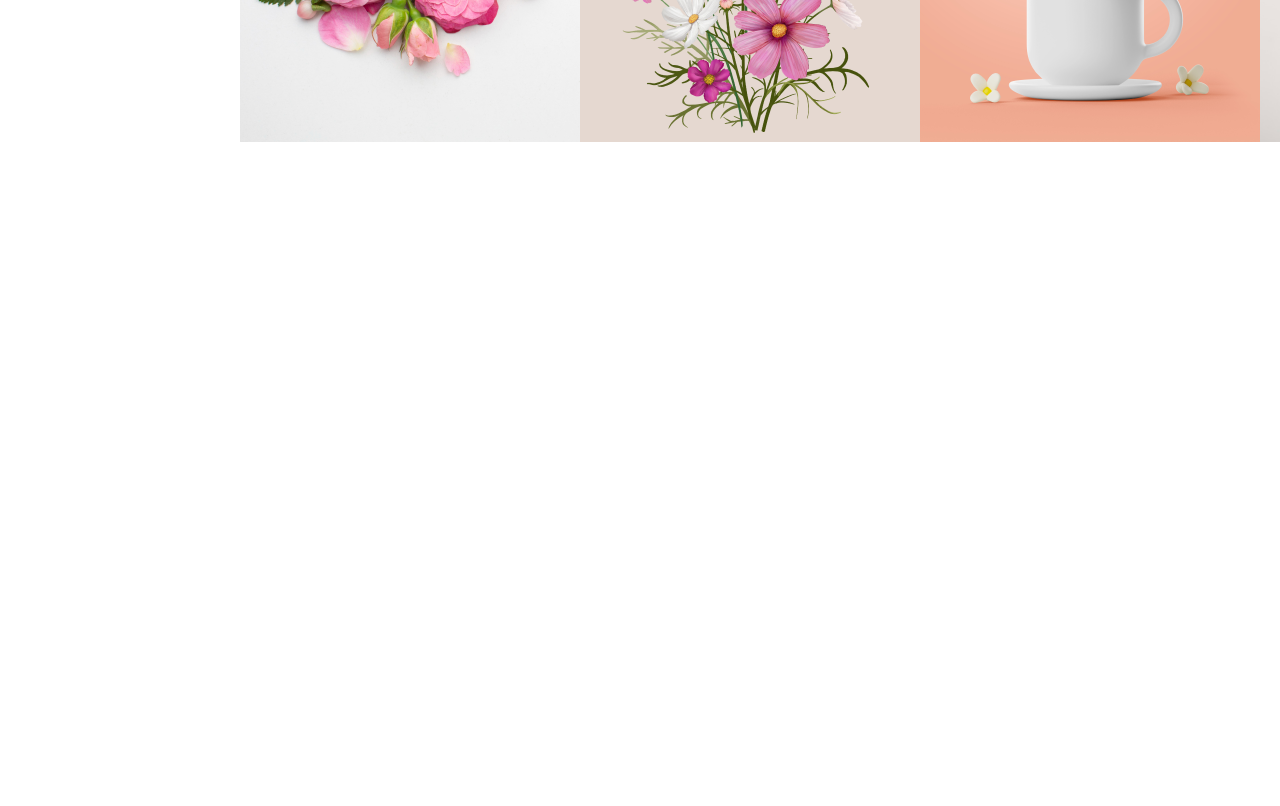
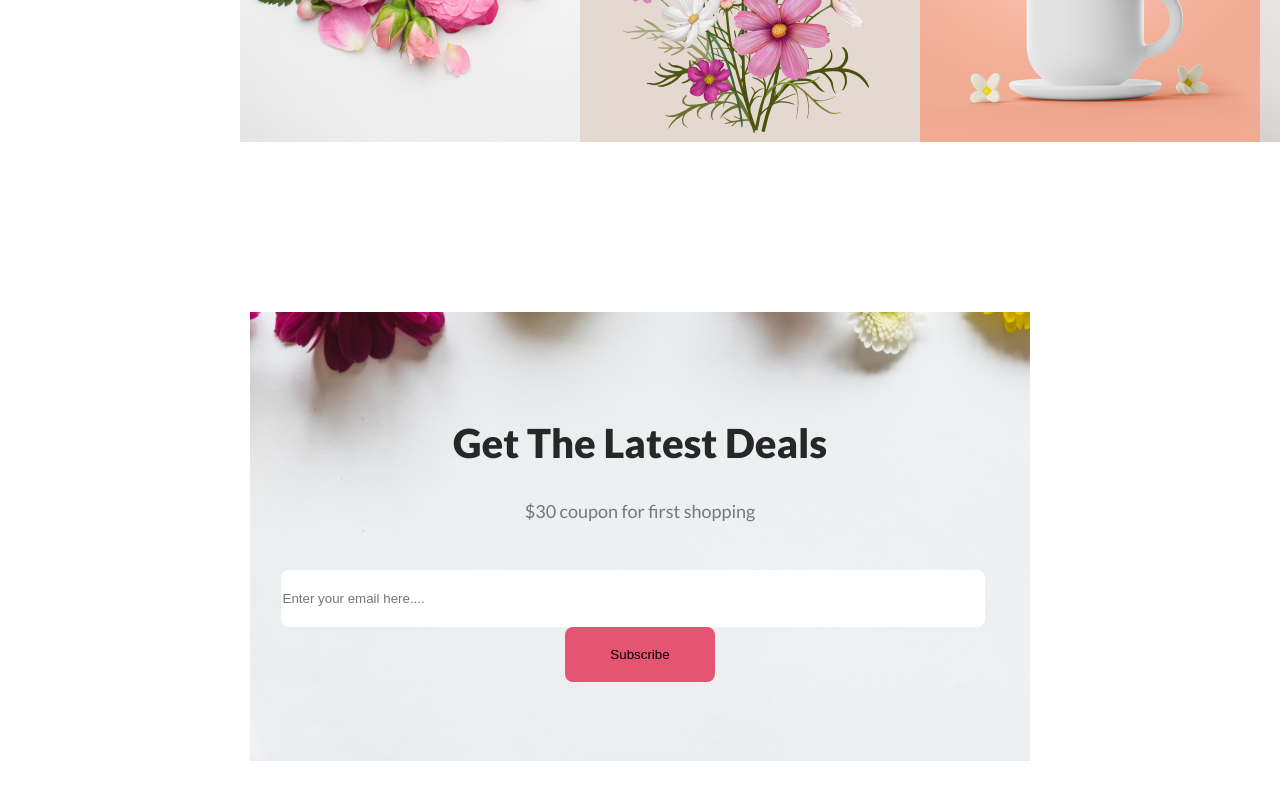
Before and after one commit to TanimShahriar/First-programmingHero-assignment, a plain HTML site: page index.html in a window 1280 px wide. Shown: the part 3672-4478 px from the top of the page. Before the commit the page ends 3938 px from the top, so only its background shows below. Drawn offline with Linux system fonts and the light colour scheme.

Commit message:
subscribe section done

```diff
--- a/index.html
+++ b/index.html
@@ -122,6 +122,17 @@
     </section>
 
     <!-- instagram section end -->
+    <!-- subscribe section started -->
+    <section class="subscribe">
+      <div class="subscribe-section">
+        <h2>Get The Latest Deals</h2>
+        <p>$30 coupon for first shopping</p>
+        <input class="email-box" type="text" placeholder="Enter your email here....">
+        <input class="subscribe-btn" type="submit" value="Subscribe">
+      </div>
+    </section>
+
+    <!-- subscribe section end -->
 
   </header>
 
--- a/style.css
+++ b/style.css
@@ -270,3 +270,46 @@ body {
 }
 
 /* instagram section end */
+.subscribe {
+  margin: 0px 250px;
+}
+
+.subscribe-section {
+  text-align: center;
+  height: 420px;
+  background-image: url("assets/Rectangle\ 9.png");
+  background-repeat: no-repeat;
+  background-position: center;
+  padding-top: 120px;
+}
+
+.subscribe-section h2 {
+  color: #272727;
+  text-align: center;
+  font-size: 40px;
+  font-weight: 800;
+}
+
+.subscribe-section p {
+  color: rgba(39, 39, 39, 0.60);
+  text-align: center;
+  font-size: 18px;
+  font-weight: 400;
+}
+
+.email-box {
+  width: 700px;
+  height: 55px;
+  margin-top: 30px;
+  border-radius: 8px;
+  border: none;
+  margin-right: 15px;
+}
+
+.subscribe-btn {
+  width: 150px;
+  height: 55px;
+  border-radius: 8px;
+  background: #E55473;
+  border: none;
+}
```
